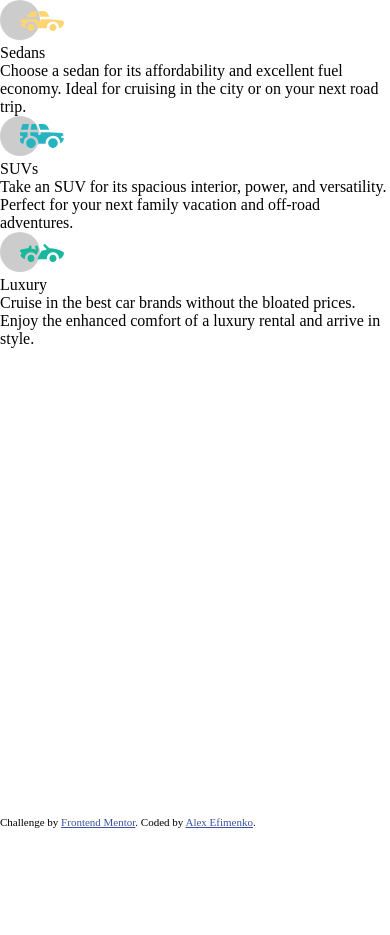
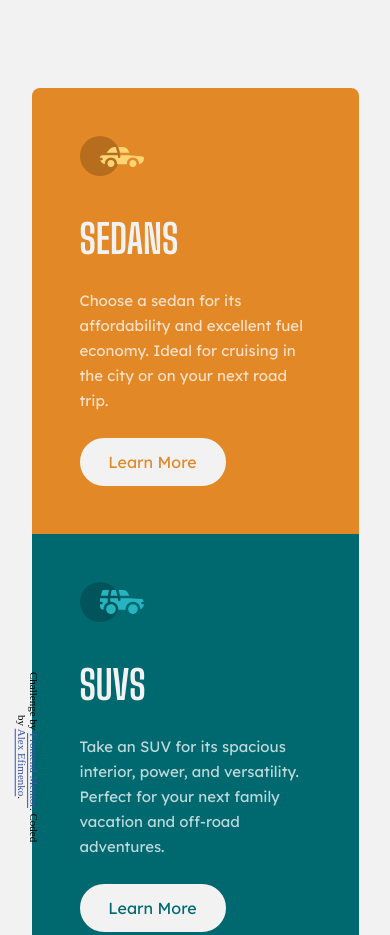
Before and after one commit to aleksandr-efimenko/3-column-preview-card-frontendmentor, a website built with Vite: page index.html in a window 390 px wide. Shown: the top 935 px of the page. Before the commit the page ends 844 px from the top, so only its background shows below. Built offline with nearby package versions, Linux system fonts and the light colour scheme.

Commit message:
complete mobile and desktop versions

```diff
--- a/index.html
+++ b/index.html
@@ -8,37 +8,43 @@
   <link rel="icon" type="image/png" sizes="32x32" href="./images/favicon-32x32.png">
   <link rel="preconnect" href="https://fonts.googleapis.com">
   <link rel="preconnect" href="https://fonts.gstatic.com" crossorigin>
-  <link href="https://fonts.googleapis.com/css2?family=Big+Shoulders+Display:wght@700&family=Lexend+Deca&display=swap" rel="stylesheet">
+  <link href="https://fonts.googleapis.com/css2?family=Big+Shoulders+Display:wght@700&family=Lexend+Deca&display=swap"
+    rel="stylesheet">
   <title>Frontend Mentor | 3-column preview card component</title>
   <link rel="stylesheet" href="style.css">
 </head>
 
 <body>
-  <main>
+  <main class="cards">
 
-    <div class="card">
-<img src="./images/icon-sedans.svg" alt="Sedans icon">
+    <div class="card orange">
+      <img src="./images/icon-sedans.svg" alt="Sedans icon">
       <h1>Sedans</h1>
       <p>
         Choose a sedan for its affordability and excellent fuel economy. Ideal for cruising in the city
         or on your next road trip.
       </p>
+      <button class="button">Learn More</button>
     </div>
-    <div class="card">
+    <div class="card d-cyan">
       <img src="./images/icon-suvs.svg" alt="SUVs icon">
       <h1>SUVs</h1>
       <p>
         Take an SUV for its spacious interior, power, and versatility. Perfect for your next family vacation
         and off-road adventures.
       </p>
+      <button class="button">Learn More
+      </button>
     </div>
-    <div class="card">
+    <div class="card vd-cyan">
       <img src="./images/icon-luxury.svg" alt="Luxury icon">
       <h1>Luxury</h1>
       <p>
         Cruise in the best car brands without the bloated prices. Enjoy the enhanced comfort of a luxury
         rental and arrive in style.
       </p>
+      <button class="button">Learn More
+      </button>
     </div>
 
   </main>
--- a/style.css
+++ b/style.css
@@ -3,13 +3,18 @@
   --dark-cyan: hsl(184, 100%, 22%);
   --very-dark-cyan: hsl(179, 100%, 13%);
 
-  --transparent-white-paragraphs: hsla(0, 0%, 100%, 0.75);
+  --transparent-white: hsla(0, 0%, 100%, 0.75);
   --very-light-gray: hsl(0, 0%, 95%);
 
-  --ff-primary: 'Big Shoulders Display';
-  --ff-secondary: 'Lexend Deca', sans-serif;
+  --ff-primary: 'Big Shoulders Display', Arial, sans-serif;
+  --fs-heading: 2.5rem;
+  --lh-heading: 3rem;
+  --fw-heading: 700;
 
-
+  --ff-secondary: 'Lexend Deca', Arial, sans-serif;
+  --fs-paragraph: .9375rem;
+  --lh-paragraph: 1.5625rem;
+  --fw-paragraph: 400;
 }
 
 /* Box sizing rules */
@@ -30,10 +35,101 @@ body {
   min-height: 100vh;
   /* for mobile screens */
   min-height: 100svh;
+  display: flex;
+  justify-content: center;
+  align-items: center;
+  background-color: var(--very-light-gray);
 }
 
+h1 {
+  font-family: var(--ff-primary);
+  font-size: var(--fs-heading);
+  line-height: var(--lh-heading);
+  font-weight: var(--fw-heading);
+  color: var(--very-light-gray);
+  text-transform: uppercase;
 
+}
 
+p {
+  font-family: var(--ff-secondary);
+  font-size: var(--fs-paragraph);
+  line-height: var(--lh-paragraph);
+  font-weight: var(--fw-paragraph);
+  color: var(--transparent-white);
+}
+
+.cards {
+  display: flex;
+  width: 57.5rem;
+  border-radius: .5rem;
+}
+
+.cards>* {
+  flex: 1;
+}
+
+.card {
+  padding-inline: 3rem;
+  padding-block: 3rem;
+}
+
+.card:first-child {
+  border-radius: .5rem 0 0 .5rem;
+
+}
+
+.card:last-child {
+  border-radius: 0 .5rem .5rem 0;
+}
+
+.card h1 {
+  margin-block: 2.1875rem 1.5625rem;
+}
+
+.card p {
+  margin-block: 1.5625rem 5.1875rem;
+}
+
+.orange {
+  background-color: var(--bright-orange);
+}
+
+.d-cyan {
+  background-color: var(--dark-cyan);
+}
+
+.vd-cyan {
+  background-color: var(--very-dark-cyan);
+}
+
+.button {
+  font-family: var(--ff-secondary);
+  width: 9.125rem;
+  height: 3rem;
+  background-color: var(--very-light-gray);
+  border: 0;
+  border-radius: 1.5625rem;
+  border: .125rem solid var(--very-light-gray);
+  cursor: pointer;
+}
+
+.orange .button {
+  color: var(--bright-orange);
+}
+
+.d-cyan .button {
+  color: var(--dark-cyan);
+}
+
+.vd-cyan .button {
+  color: var(--very-dark-cyan);
+}
+
+.button:hover {
+  color: var(--very-light-gray);
+  background-color: transparent;
+}
 
 footer {
   position: absolute;
@@ -41,10 +137,38 @@ footer {
 }
 
 .attribution {
-  font-size: 11px;
+  font-size: .6875rem;
   text-align: center;
 }
 
 .attribution a {
   color: hsl(228, 45%, 44%);
 }
+
+@media (max-width: 57.5rem) {
+  .cards {
+    flex-direction: column;
+    width: 20.4375rem;
+    margin-block: 5.5rem;
+    margin-inline: 1.5rem;
+  }
+
+  .card p {
+    margin-block: 1.5625rem;
+  }
+
+  .card:first-child {
+    border-radius: .5rem .5rem 0 0;
+  }
+
+  .card:last-child {
+    border-radius: 0 0 .5rem .5rem;
+  }
+
+  footer {
+    position: absolute;
+    writing-mode: vertical-rl;
+    bottom: auto;
+    left: 1rem;
+  }
+}
```
